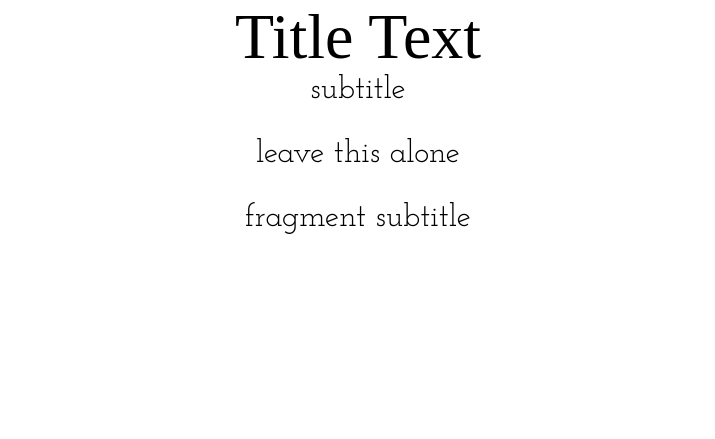
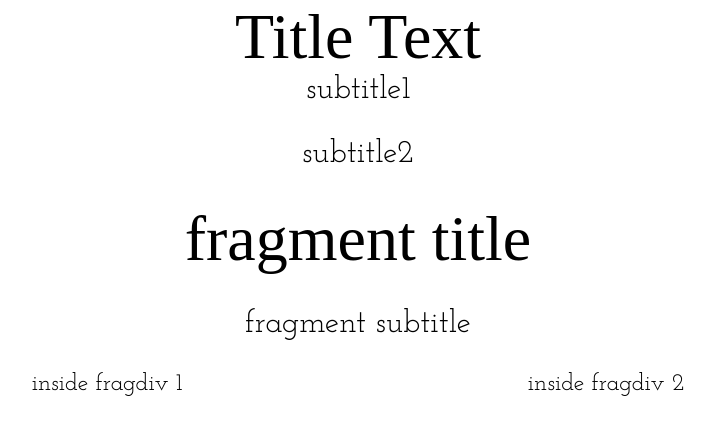
Before and after one commit to DavidAshburn/Kauai, a website with bundled scripts: page index.html in a window 1280 px wide. Shown: the whole page, without its empty margins (282-997 px from the left). Built offline with nearby package versions, Linux system fonts and the light colour scheme; a web font is replaced by a local one.

Commit message:
fragment and vDom.add() bugfixes

```diff
--- a/javascript/driver.js
+++ b/javascript/driver.js
@@ -2,19 +2,46 @@ import * as Dome from './dome.js';
 
 const vDom = Dome.init();
 
-//add(type,parent,style="",text="")
-
 vDom.add('p',0,'title flex-col1','Title Text');
 
-let maindiv = vDom.add('div',0,'flex-col1');
-vDom.add('p',maindiv,'subtitle','subtitle');
-vDom.add('p',maindiv,'subtitle','leave this alone');
+let maindiv_id = vDom.add('div',0,'flex-col1');
+let maindiv = vDom.root.dig(maindiv_id);
+maindiv.addChild(Dome.dom_el('p','subtitle','subtitle1'))
+maindiv.addChild(Dome.dom_el('p','subtitle','subtitle2'))
 
+let frag = Dome.fragment('div','flex-col1');
 
-let frag = Dome.fragment('div','flex-wide');
+let ftitle = Dome.dom_el('p','title',"fragment title");
+frag.add(frag.root,ftitle);
 
-let ftitle = frag.add(frag.root,Dome.dom_el('p','subtitle',"fragment subtitle"));
+let fsubtitle = Dome.dom_el('p','subtitle',"fragment subtitle");
+frag.add(frag.root,fsubtitle);
 
-vDom.compose(frag,maindiv);
+let subdiv = Dome.dom_el('div','flex-row');
+frag.add(frag.root,subdiv);
+
+subdiv.addChild(Dome.dom_el('p','list-item','inside fragdiv 1'));
+subdiv.addChild(Dome.dom_el('p','list-item','inside fragdiv 2'));
+
+vDom.compose(frag,maindiv_id);
 
 vDom.draw();
+
+/*
+{root
+	{title
+	}
+	{maindiv
+		subtitle1
+		subtitle2
+		{frag
+			fragment title
+			fragment subtitle
+			{subdiv
+				inside subdiv1
+				inside subdiv2
+			}
+		}
+	}
+}
+*/
--- a/stylesheets/base.css
+++ b/stylesheets/base.css
@@ -25,3 +25,11 @@ body {
 	gap: 2rem;
 	width: 100%;
 }
+
+.flex-row {
+	display: flex;
+	justify-content: space-evenly;
+	gap: 2rem;
+	width: 100%;
+	height: 4rem;
+}
```
